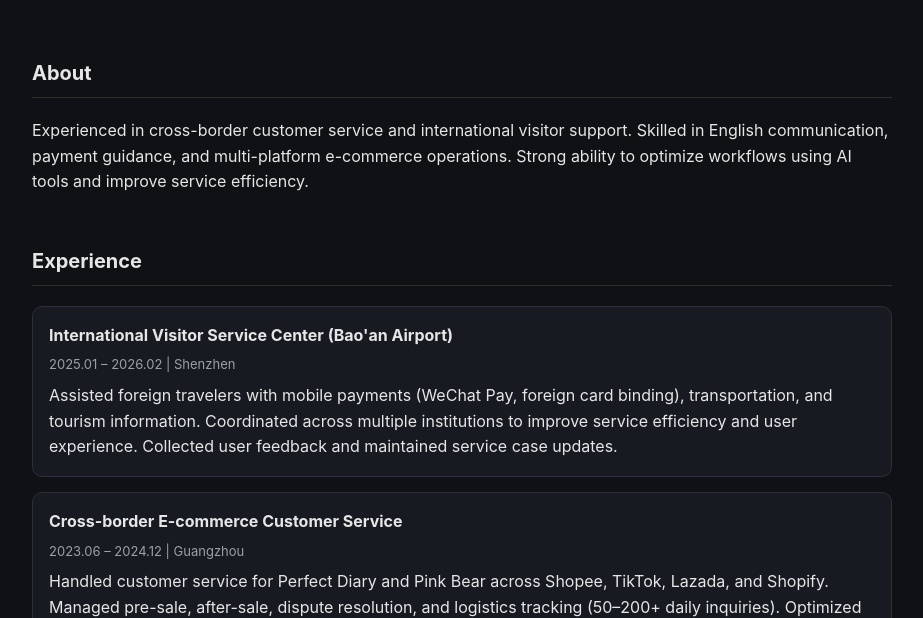
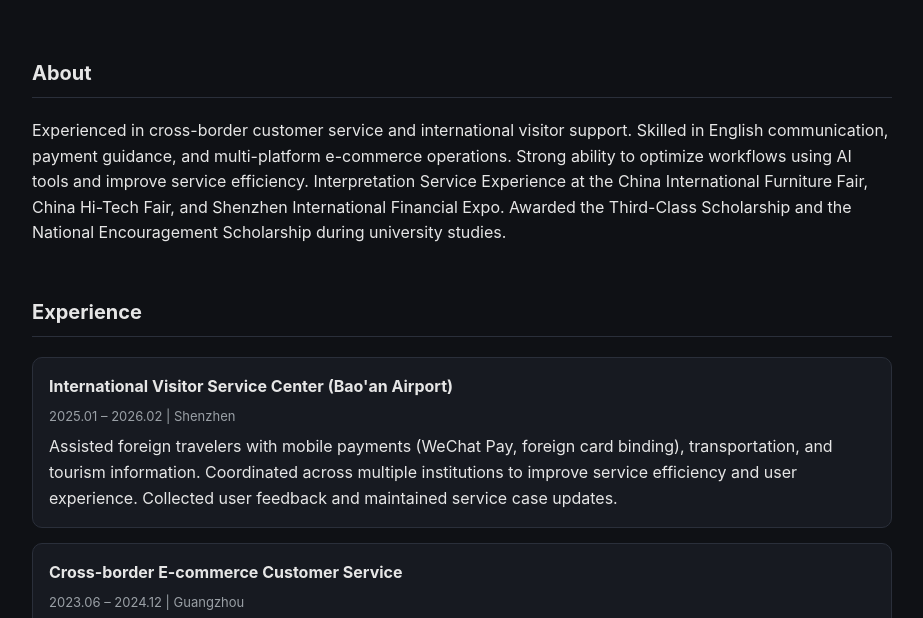
Before and after one commit to 732W/peterwong.github.io, a plain HTML site: page index.html in a window 1280 px wide. Shown: the part 157-775 px from the top of the page, without its empty margins (178-1101 px from the left). Drawn offline with Linux system fonts and the light colour scheme.

Commit message:
Update index.html

```diff
--- a/index.html
+++ b/index.html
@@ -50,7 +50,7 @@
     <section>
       <h2>About</h2>
       <p>
-        Experienced in cross-border customer service and international visitor support. Skilled in English communication, payment guidance, and multi-platform e-commerce operations. Strong ability to optimize workflows using AI tools and improve service efficiency.
+        Experienced in cross-border customer service and international visitor support. Skilled in English communication, payment guidance, and multi-platform e-commerce operations. Strong ability to optimize workflows using AI tools and improve service efficiency. Interpretation Service Experience at the China International Furniture Fair, China Hi-Tech Fair, and Shenzhen International Financial Expo. Awarded the Third-Class Scholarship and the National Encouragement Scholarship during university studies.
       </p>
     </section>
 
```
